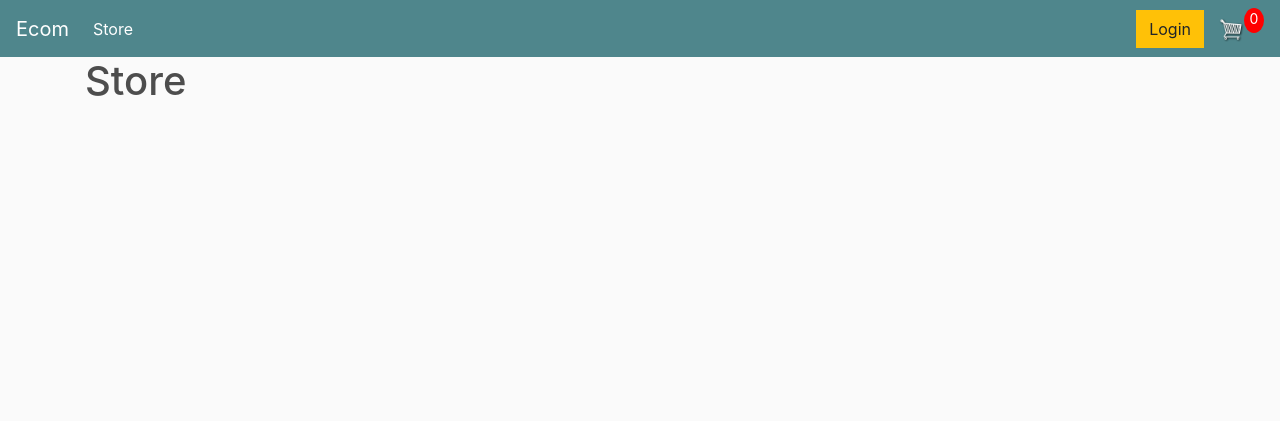
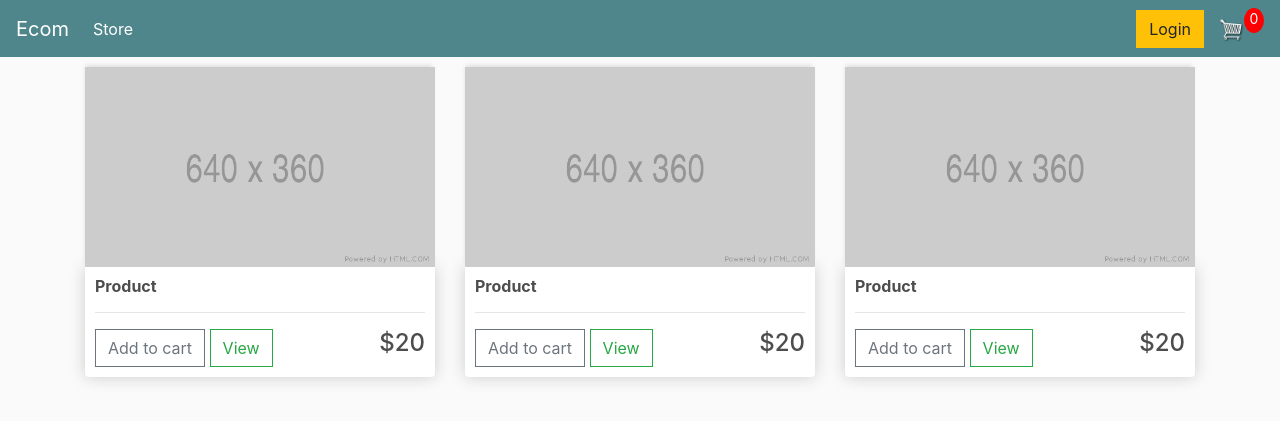
Before and after one commit to Somsubhra1/Django-Ecommerce-App, a Django app: page / in a window 1280 px wide. Shown: the top 421 px of the page. Run offline with Django 3.2, Linux system fonts and the light colour scheme; some libraries are stand-ins or nearby versions.

Commit message:
store page done

```diff
--- a/store/templates/store/store.html
+++ b/store/templates/store/store.html
@@ -1,3 +1,36 @@
 {% extends 'store/main.html' %} {% load static %} {% block content %}
-<h1>Store</h1>
+<div class="row">
+  <div class="col-lg-4">
+    <img class="thumbnail" src="{% static 'images/placeholder.png' %}" alt="" />
+    <div class="box-element product">
+      <h6><strong>Product</strong></h6>
+      <hr />
+      <button class="btn btn-outline-secondary add-btn">Add to cart</button>
+      <a href="#" class="btn btn-outline-success">View</a>
+      <h4 style="display: inline-block; float: right">$20</h4>
+    </div>
+  </div>
+  <div class="col-lg-4">
+    <img class="thumbnail" src="{% static 'images/placeholder.png' %}" alt="" />
+
+    <div class="box-element product">
+      <h6><strong>Product</strong></h6>
+      <hr />
+      <button class="btn btn-outline-secondary add-btn">Add to cart</button>
+      <a href="#" class="btn btn-outline-success">View</a>
+      <h4 style="display: inline-block; float: right">$20</h4>
+    </div>
+  </div>
+  <div class="col-lg-4">
+    <img class="thumbnail" src="{% static 'images/placeholder.png' %}" alt="" />
+
+    <div class="box-element product">
+      <h6><strong>Product</strong></h6>
+      <hr />
+      <button class="btn btn-outline-secondary add-btn">Add to cart</button>
+      <a href="#" class="btn btn-outline-success">View</a>
+      <h4 style="display: inline-block; float: right">$20</h4>
+    </div>
+  </div>
+</div>
 {% endblock content %}
```
